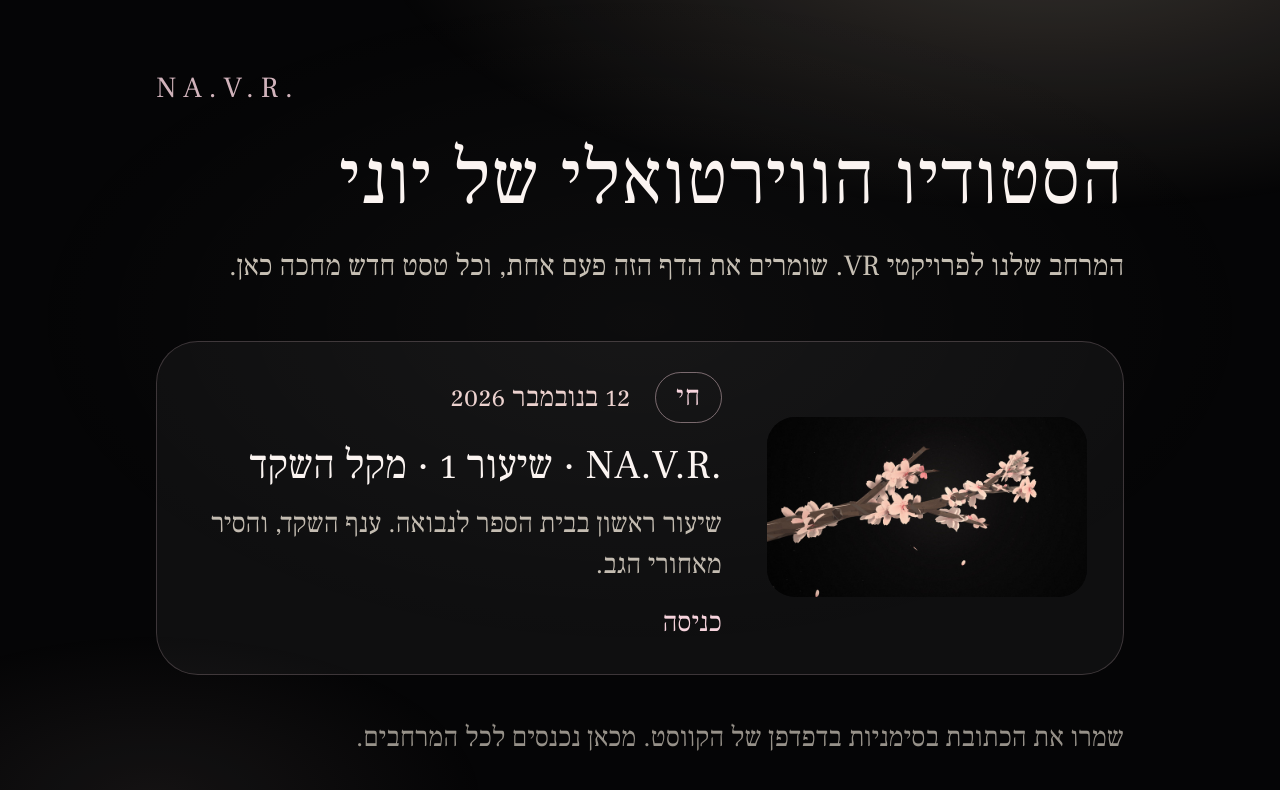
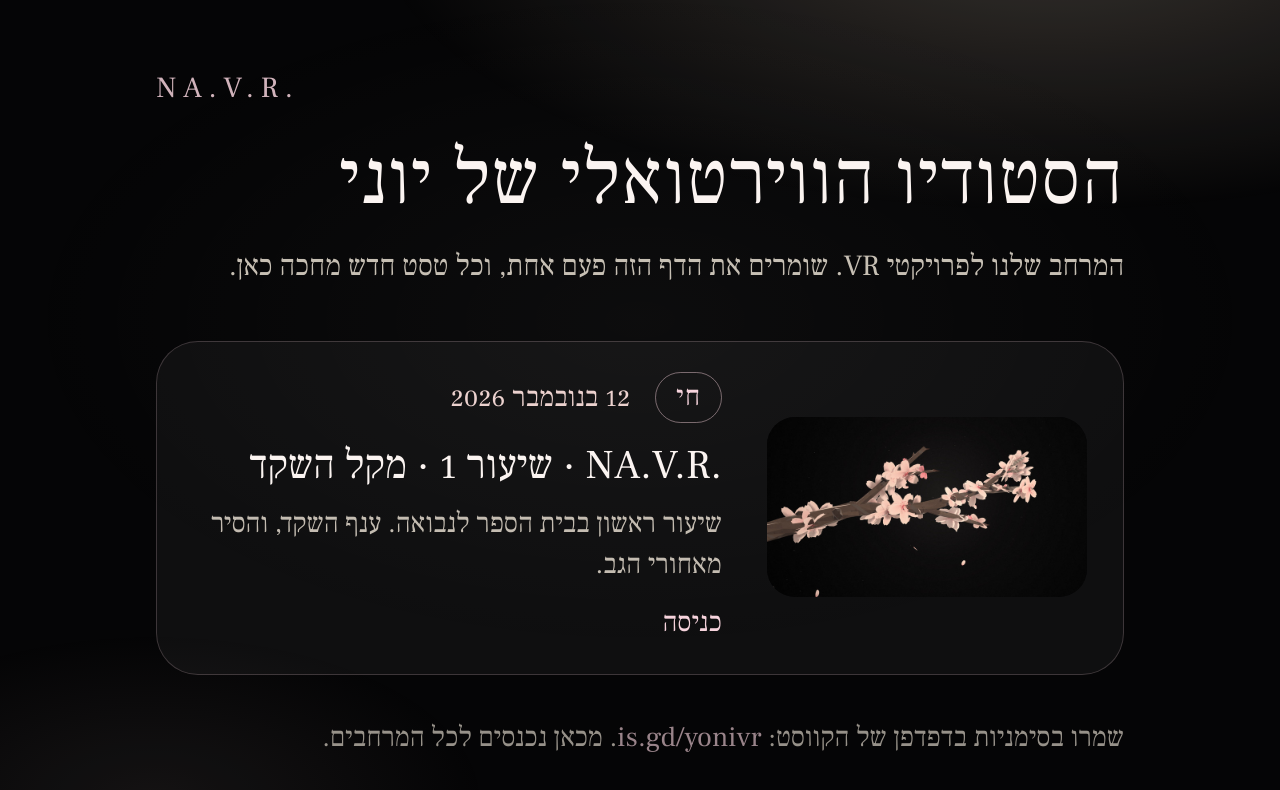
Before and after one commit to shulyat-hakosem/vr, a plain HTML site: page index.html in a window 1280 px wide. Drawn offline with Linux system fonts and the light colour scheme.

Commit message:
Add the is.gd/yonivr short link to the portal and README

```diff
--- a/index.html
+++ b/index.html
@@ -209,6 +209,8 @@
     }
 
     footer p { margin: 0; }
+    footer a { color: var(--blossom); text-decoration: none; }
+    footer a:hover, footer a:focus-visible { text-decoration: underline; }
 
     .note, .error {
       padding: 2rem 0;
@@ -242,7 +244,7 @@
       <p class="note">טוען את הפרויקטים…</p>
     </main>
     <footer>
-      <p>שמרו את הכתובת בסימניות בדפדפן של הקווסט. מכאן נכנסים לכל המרחבים.</p>
+      <p>שמרו בסימניות בדפדפן של הקווסט: <a href="https://is.gd/yonivr" dir="ltr">is.gd/yonivr</a>. מכאן נכנסים לכל המרחבים.</p>
     </footer>
   </div>
   <script>
```
Also changed, not shown: 1 other file.
